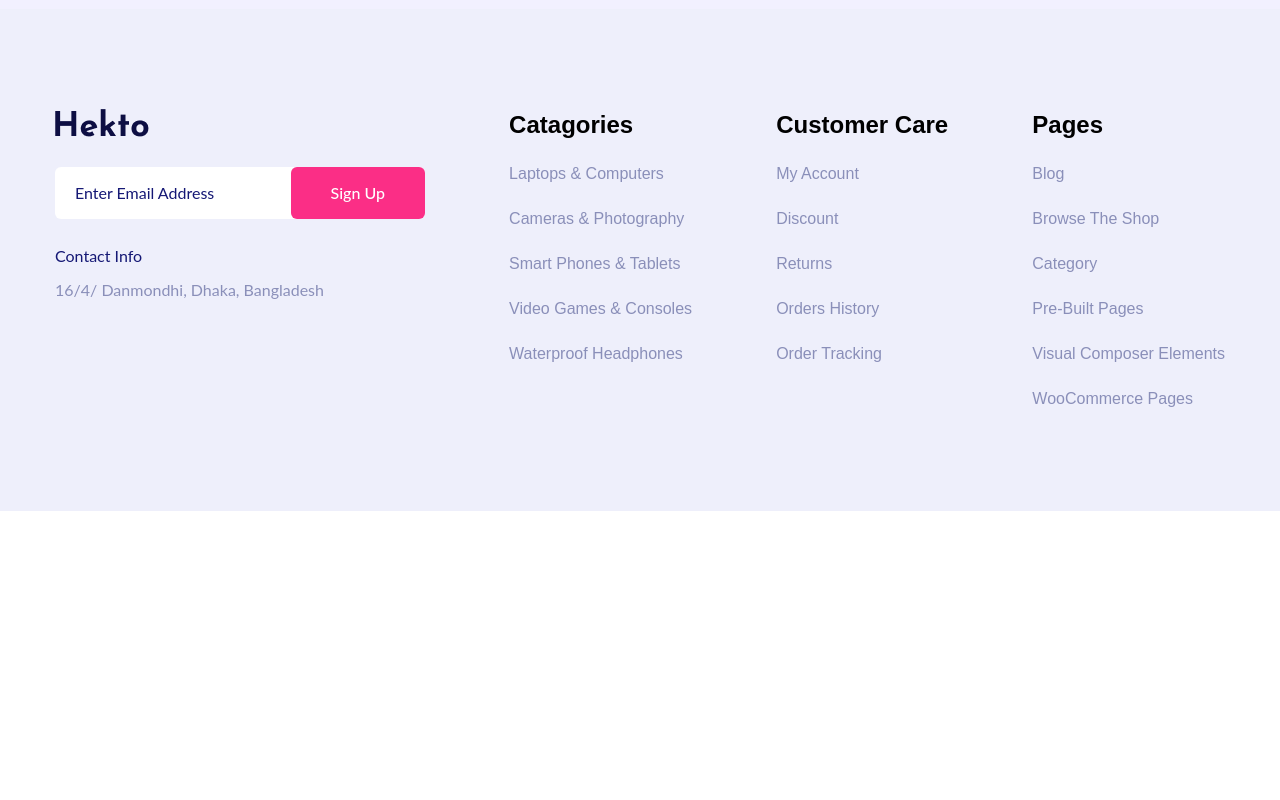
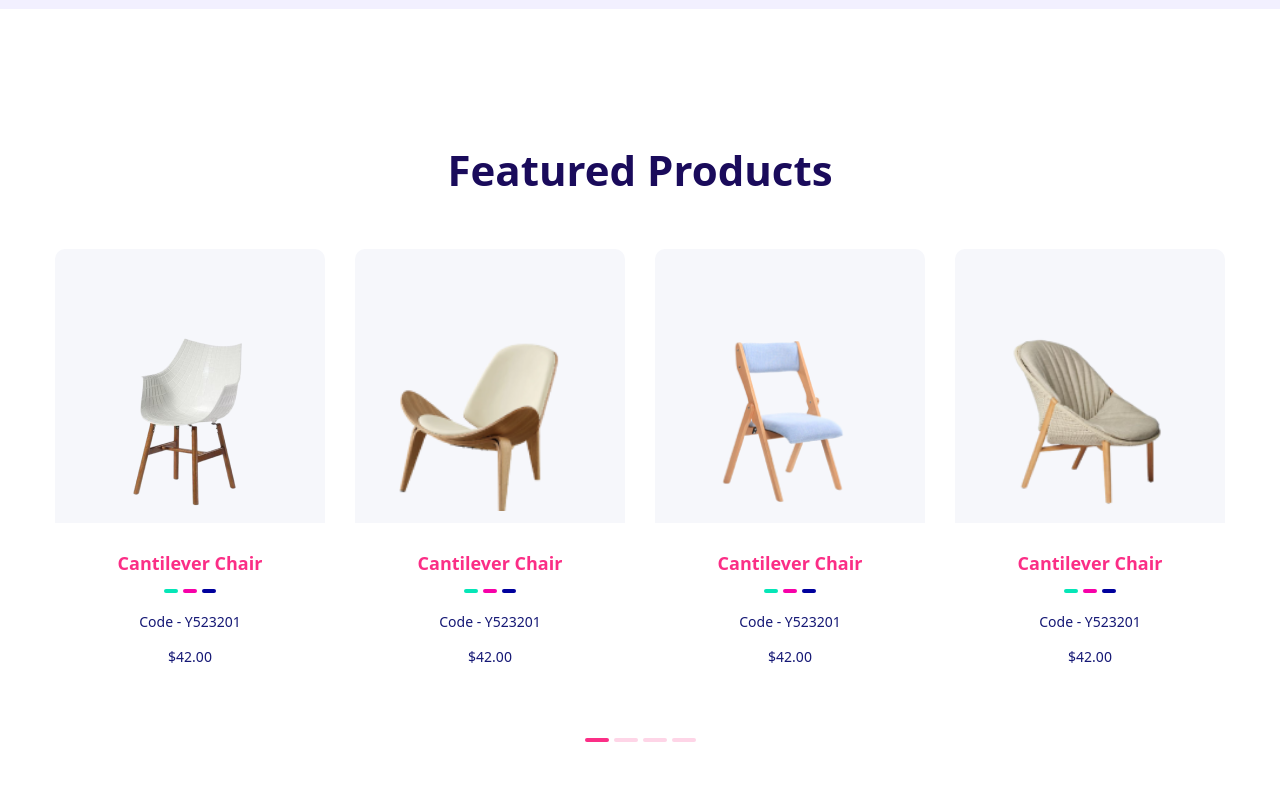
Before and after one commit to siamtalukder484/hekto-ecommerce, a React (Vite) app: page / in a window 1280 px wide. Shown: the part 740-1540 px from the top of the page. Before the commit the page ends 1251 px from the top, so only its background shows below. Built offline with nearby package versions, Linux system fonts and the light colour scheme.

Commit message:
home_featured_product_develop_complete

```diff
--- a/src/pages/home/Home.jsx
+++ b/src/pages/home/Home.jsx
@@ -1,11 +1,13 @@
 import React from 'react'
 import Homebaner from './homebaner/Homebaner'
+import Featuredproduct from './featuredproducts/Featuredproduct'
 
 
 const Home = () => {
   return (
     <>
       <Homebaner/>
+      <Featuredproduct/>
     </>
 
   )
--- /dev/null
+++ b/src/pages/home/featuredproducts/Featuredproduct.css
@@ -0,0 +1,14 @@
+.featured_product_details_box:hover .featured_product_pera {
+    color: #ffff;
+    transition: all linear 0.3s;
+}
+.featured_product_details_box:hover .featured_product_price {
+    color: #ffff;
+    transition: all linear 0.3s;
+}
+.featured_product_cart_icon{
+    visibility: hidden;
+}
+.featured_product_cart_box:hover .featured_product_cart_icon{
+    visibility: visible;
+}
--- /dev/null
+++ b/src/pages/home/featuredproducts/Featuredproduct.jsx
@@ -0,0 +1,91 @@
+import React from 'react'
+import Nanohead from '../../../utilities/nanohead/Nanohead'
+import productone from '../../../images/image3.png'
+import producttwo from '../../../images/image4.png'
+import productthree from '../../../images/image5.png'
+import productfour from '../../../images/image6.png'
+import Peras from '../../../utilities/Peras'
+import Subheading from '../../../utilities/subheading/Subheading'
+import { LuShoppingCart } from "react-icons/lu";
+import { GiSelfLove } from "react-icons/gi";
+import { FaSearchPlus } from "react-icons/fa";
+import './Featuredproduct.css'
+
+const Featuredproduct = () => {
+    let featurdproductarray = [
+        {
+            id: 1,
+            img : productone,
+            name : "Cantilever chair",
+            code : "Code - Y523201",
+            price : "$42.00",
+        },
+        {
+            id: 2,
+            img : producttwo,
+            name : "Cantilever chair",
+            code : "Code - Y523201",
+            price : "$42.00",
+        },
+        {
+            id: 3,
+            img : productthree,
+            name : "Cantilever chair",
+            code : "Code - Y523201",
+            price : "$42.00",
+        },
+        {
+            id: 4,
+            img : productfour,
+            name : "Cantilever chair",
+            code : "Code - Y523201",
+            price : "$42.00",
+        },
+    ]
+
+  return (
+    <section className='pt-[129px] pb-[100px] bg-[#fff]'>
+        <div className='max-w-container mx-auto'>
+            <div>
+                <div className='text-center mb-[48px]'>
+                    <Subheading text="Featured Products" style="text-[42px] text-[#1A0B5B] font-[700] capitalize "/>
+                </div>
+                <div className='flex item-center  justify-between gap-x-[29px] '>
+                    {
+                        featurdproductarray.map((item , index)=>(
+                            <div key={index} className='featured_product_cart_box cursor-pointer w-[270px] bg-[#F6F7FB] rounded-[10px] '>
+                                <div className='flex item-center justify-left gap-x-[15px] pt-[18px] pl-[20px] '>
+                                    <LuShoppingCart className='featured_product_cart_icon text-[#2F1AC4] text-[20px] font-[500] ' />
+                                    <GiSelfLove className='featured_product_cart_icon text-[#1389FF] text-[20px] font-[500]'  />
+                                    <FaSearchPlus className='featured_product_cart_icon text-[#1389FF] text-[20px] font-[500]' />
+                                </div>
+                                <div className='w-[100%] h-[236px] bg-[#F6F7FB] pt-[46px] pr-[52px] pb-[12px] pl-[40px]'>
+                                    <img className='w-[100%] h-[100%] object-cover' src={item.img} alt="not found" />
+                                </div>
+                                <div className='featured_product_details_box cursor-pointer text-center pb-[17px] pt-[27px] bg-[#fff] hover:bg-[#2F1AC4] transition-all ease-linear delay-0.3s hover.featured_product_pera:text-[#fff]'>
+                                    <Nanohead text={item.name} style='text-[18px] text-[#FB2E86] font-[700] capitalize '/>
+                                    <div className='flex item-center  justify-center gap-x-[5px] pt-[12px] pb-[18px] '>
+                                        <div className='w-[14px] h-[4px] bg-[#05E6B7] rounded-[2px]'></div>
+                                        <div className='w-[14px] h-[4px] bg-[#F701A8] rounded-[2px]'></div>
+                                        <div className='w-[14px] h-[4px] bg-[#00009D] rounded-[2px]'></div>
+                                    </div>
+                                    <Peras text={item.code} style="featured_product_pera text-[center] text-[#151875] text-[14px] font-[400] mb-[12px]"/>
+                                    <span className='featured_product_price text-[center] text-[#151875] text-[14px] font-[400] pb-[12px]'>{item.price}</span>
+                                </div>
+                            </div>
+                        ))
+                    }
+                </div>
+                <div className='flex item-center  justify-center gap-x-[5px] mt-[53px]'>
+                    <div className='w-[24px] h-[4px] bg-[#FB2E86] rounded-[2px]'></div>
+                    <div className='w-[24px] h-[4px] bg-[#FB2E86] rounded-[2px] opacity-20'></div>
+                    <div className='w-[24px] h-[4px] bg-[#FB2E86] rounded-[2px] opacity-20'></div>
+                    <div className='w-[24px] h-[4px] bg-[#FB2E86] rounded-[2px] opacity-20'></div>
+                </div>
+            </div>
+        </div>
+    </section>
+  )
+}
+
+export default Featuredproduct
--- /dev/null
+++ b/src/utilities/nanohead/Nanohead.jsx
@@ -0,0 +1,9 @@
+import React from 'react'
+
+const Nanohead = ({style,text}) => {
+  return (
+   <h4 className={style}>{text}</h4>
+  )
+}
+
+export default Nanohead
--- /dev/null
+++ b/src/utilities/subheading/Subheading.jsx
@@ -0,0 +1,9 @@
+import React from 'react'
+
+const Subheading = ({style,text}) => {
+  return (
+    <div className={style}>{text}</div>
+  )
+}
+
+export default Subheading
```
